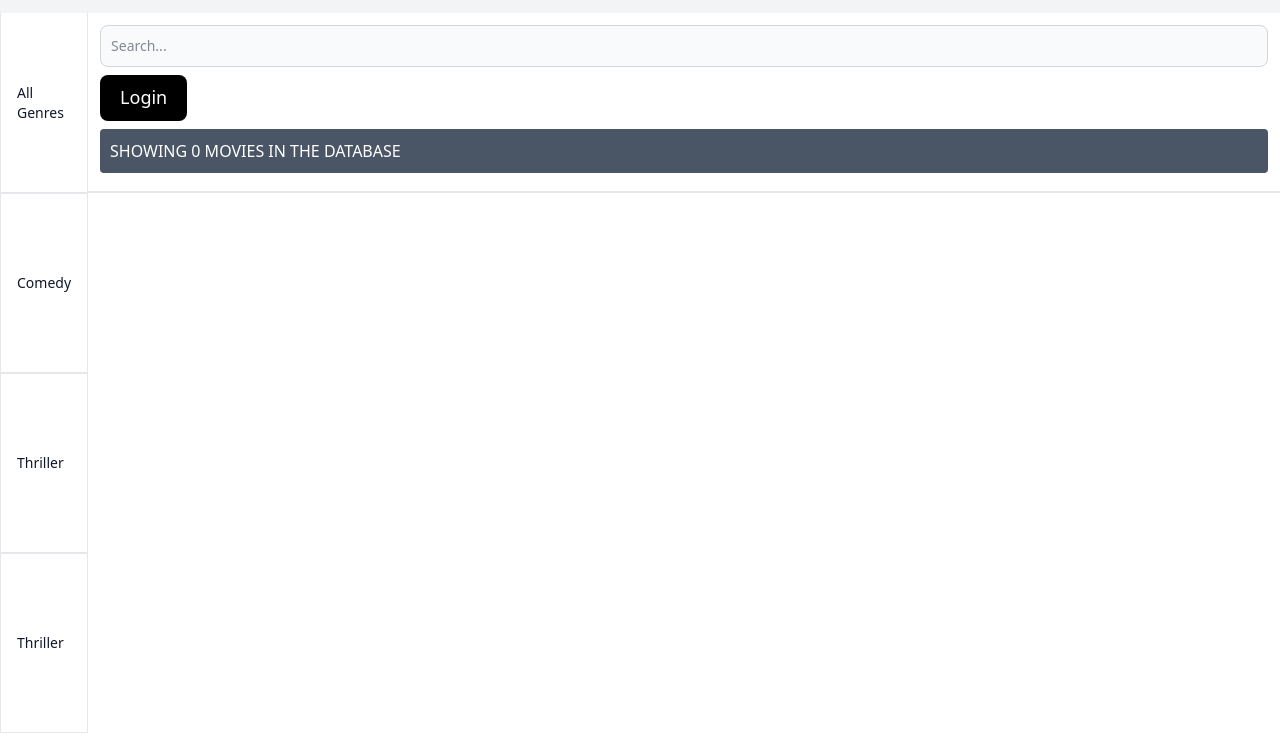
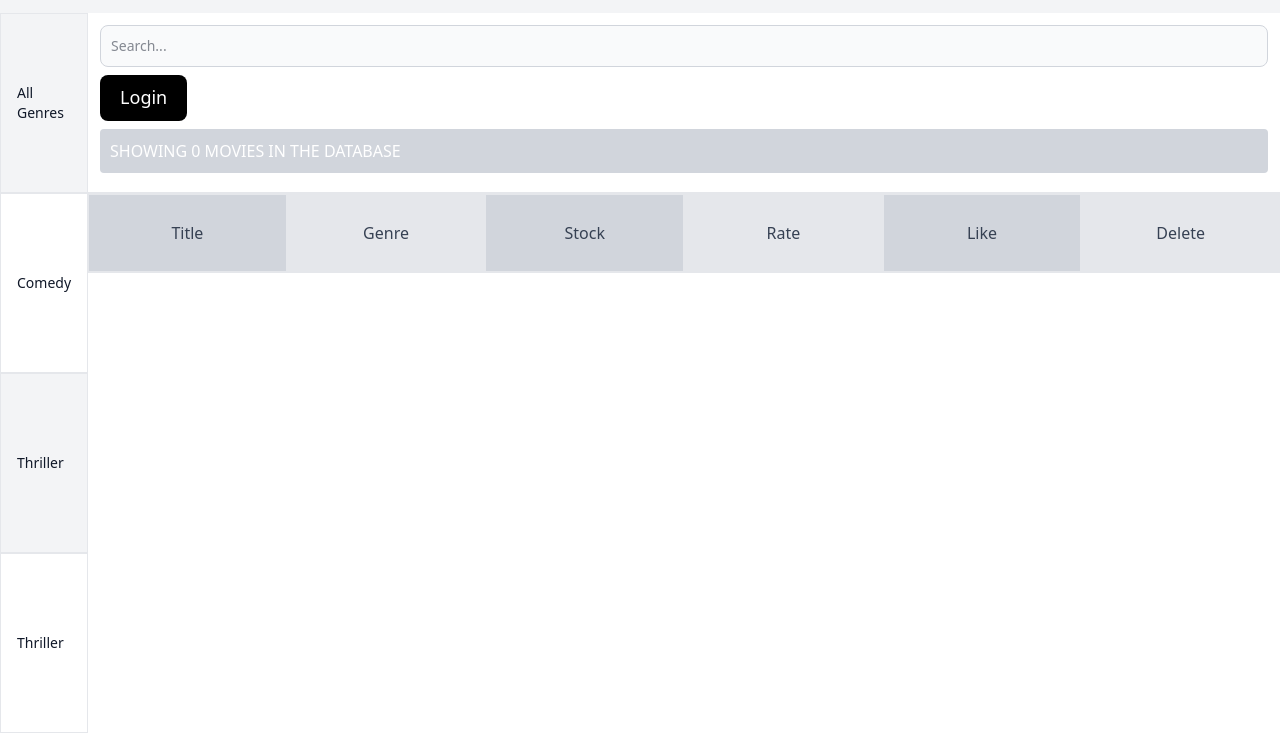
Before and after one commit to suratovmuzaffar/movies-app, a website: page public/movies.html in a window 1280 px wide. Shown: the part 51-800 px from the top of the page. Drawn offline with Linux system fonts and the light colour scheme.

Commit message:
movie page ui toliq bitti

```diff
--- a/public/movies.html
+++ b/public/movies.html
@@ -42,7 +42,7 @@
       <section class="flex flex-col h-[100%] w-[7%]">
         <a
           href="#"
-          class="flex bg-white border border-gray-200 border-t-0 h-[25%] text-gray-900 text-sm focus:bg-black focus:ring-2 focus:ring-white focus:text-white focus:z-10 font-medium hover:bg-gray-100 hover:text-gray-600 items-center px-4 py-2"
+          class="flex bg-gray-100 border border-gray-200 h-[25%] text-gray-900 text-sm focus:bg-black focus:ring-2 focus:ring-white focus:text-white focus:z-10 font-medium hover:bg-gray-100 hover:text-gray-600 items-center px-4 py-2"
         >
           All Genres
         </a>
@@ -54,7 +54,7 @@
         </a>
         <a
           href="#"
-          class="flex bg-white border border-gray-200 h-[25%] text-gray-900 text-sm focus:bg-black focus:ring-2 focus:ring-white focus:text-white focus:z-10 font-medium hover:bg-gray-100 hover:text-gray-600 items-center px-4 py-2"
+          class="flex bg-gray-100 border border-gray-200 h-[25%] text-gray-900 text-sm focus:bg-black focus:ring-2 focus:ring-white focus:text-white focus:z-10 font-medium hover:bg-gray-100 hover:text-gray-600 items-center px-4 py-2"
         >
           Thriller
         </a>
@@ -65,7 +65,8 @@
           Thriller
         </a>
       </section>
-      <section class="border-b-2 border-gray-200 h-[25%] w-[100%] pt-3 px-3">
+      <section class="w-[100%]">
+        <div class="border-b-1 border-gray-200 h-[25%] w-[100%] pt-3 px-3">
           <form action="">
             <div class="mb-2">
               <input
@@ -86,8 +87,43 @@
               Login
             </button>
           </form>
-        <div class="bg-gray-600 p-[10px] rounded-sm text-white mt-2">
+          <div class="bg-gray-300 p-[10px] rounded-sm text-white mt-2">
             SHOWING 0 MOVIES IN THE DATABASE
+          </div>
+        </div>
+        <div
+          class="w-[100%] h-[10vh] border-y-gray-200 border-y-1 grid grid-cols-6"
+        >
+          <div
+            class="w-full h-[100%] border-gray-200 border-1 flex items-center justify-center text-gray-700 bg-gray-300"
+          >
+            Title
+          </div>
+          <div
+            class="w-full h-[100%] border-gray-200 border-1 flex items-center justify-center text-gray-700 bg-gray-200"
+          >
+            Genre
+          </div>
+          <div
+            class="w-full h-[100%] border-gray-200 border-1 flex items-center justify-center text-gray-700 bg-gray-300"
+          >
+            Stock
+          </div>
+          <div
+            class="w-full h-[100%] border-gray-200 border-1 flex items-center justify-center text-gray-700 bg-gray-200"
+          >
+            Rate
+          </div>
+          <div
+            class="w-full h-[100%] border-gray-200 border-1 flex items-center justify-center text-gray-700 bg-gray-300"
+          >
+            Like
+          </div>
+          <div
+            class="w-full h-[100%] border-gray-200 border-1 flex items-center justify-center text-gray-700 bg-gray-200"
+          >
+            Delete
+          </div>
         </div>
       </section>
     </div>
```
Also changed, not shown: build/index.css. Lines whose indentation alone changed are shown as unchanged.
